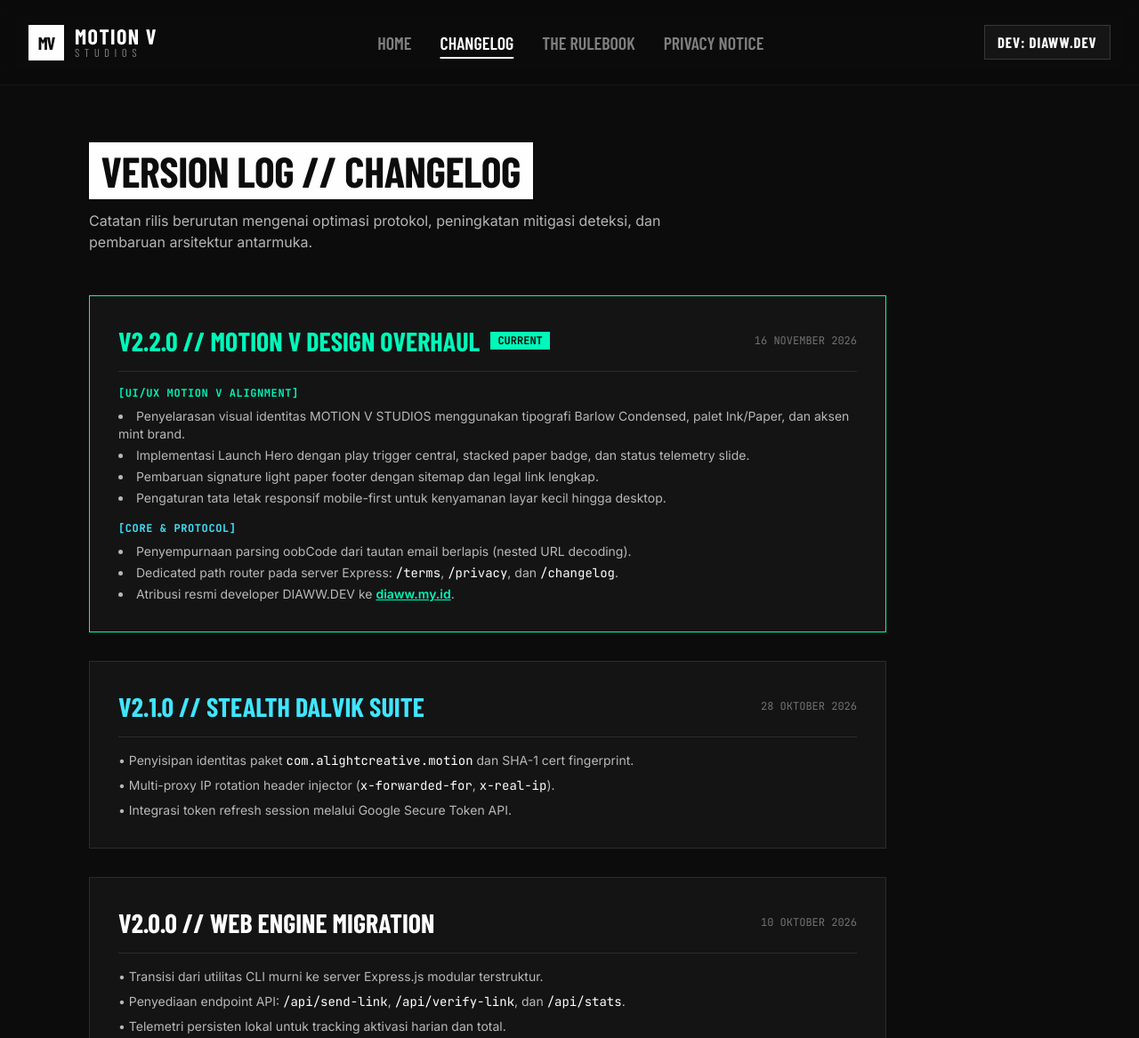
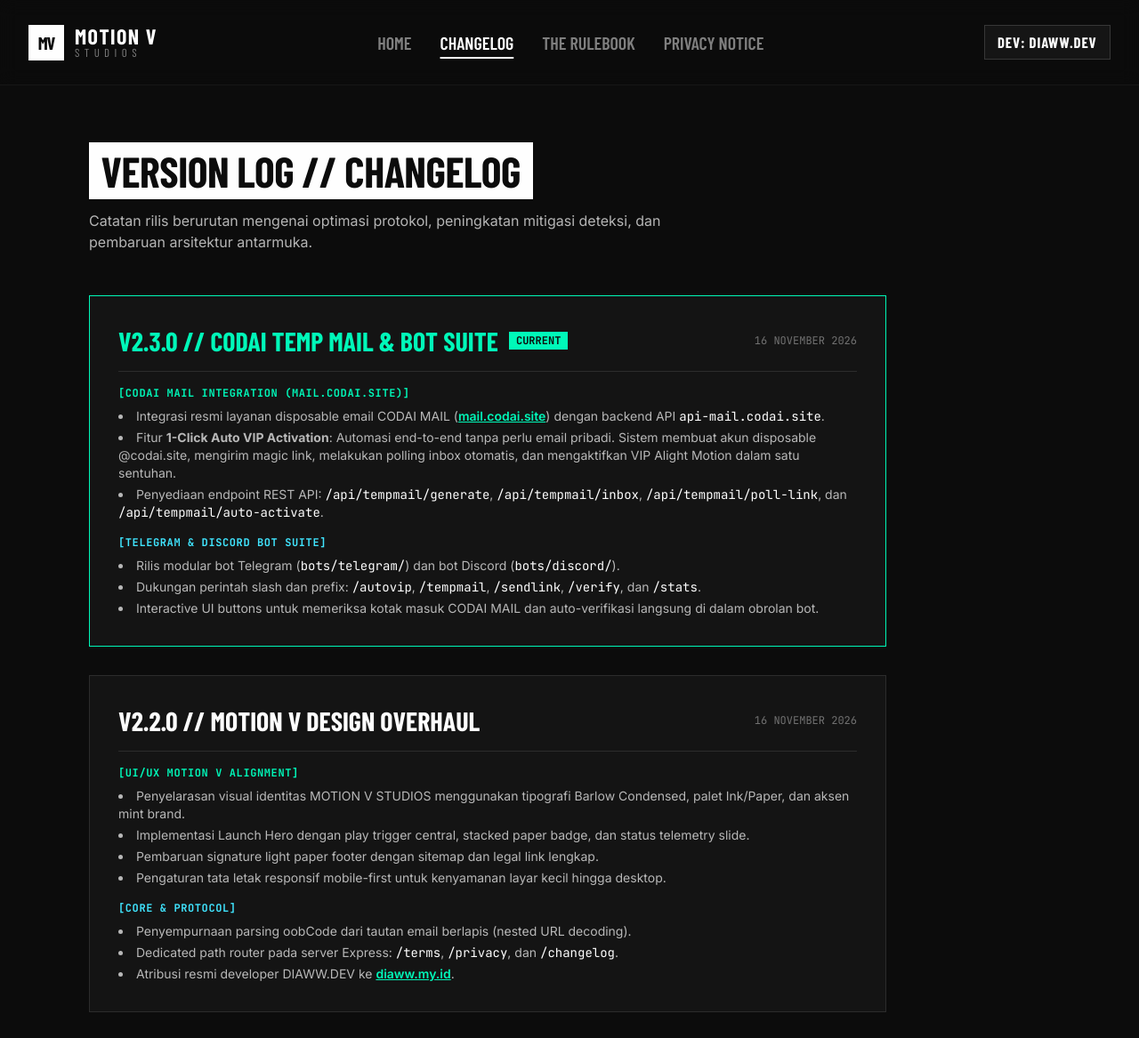
Before and after one commit to diaz1414/AM-reverse, a website: page public/changelog.html in a window 1280 px wide. Shown: the top 1167 px of the page at 89% size. Drawn offline with nearby package versions, Linux system fonts and the light colour scheme; no server answers; a web font is replaced by a local one.

Commit message:
docs: update changelog to v2.3.0 for CODAI MAIL and bot suite

```diff
--- a/public/changelog.html
+++ b/public/changelog.html
@@ -111,12 +111,40 @@
     <!-- Timeline Entries -->
     <div class="space-y-8 max-w-4xl">
 
-      <!-- v2.2.0 -->
+      <!-- v2.3.0 -->
       <article class="bg-shade-800 border border-brand p-6 sm:p-8">
         <div class="flex flex-wrap items-center justify-between gap-3 pb-4 border-b border-white/10 mb-4">
           <div class="flex items-center gap-3">
-            <span class="text-2xl sm:text-3xl font-extrabold uppercase text-brand">v2.2.0 // MOTION V DESIGN OVERHAUL</span>
+            <span class="text-2xl sm:text-3xl font-extrabold uppercase text-brand">v2.3.0 // CODAI TEMP MAIL & BOT SUITE</span>
             <span class="text-xs font-mono px-2 py-0.5 bg-brand text-ink font-bold">CURRENT</span>
+          </div>
+          <span class="text-xs font-mono text-paper/40">16 NOVEMBER 2026</span>
+        </div>
+        <div class="space-y-4 font-sans text-xs sm:text-sm text-paper/80 leading-relaxed">
+          <div>
+            <h2 class="text-xs font-mono font-bold uppercase tracking-wider text-brand mb-2">[CODAI MAIL INTEGRATION (mail.codai.site)]</h2>
+            <ul class="list-disc list-inside space-y-1 text-paper/70">
+              <li>Integrasi resmi layanan disposable email CODAI MAIL (<a href="https://mail.codai.site/" target="_blank" rel="noopener noreferrer" class="text-brand underline font-semibold">mail.codai.site</a>) dengan backend API <code class="text-paper font-mono">api-mail.codai.site</code>.</li>
+              <li>Fitur <strong>1-Click Auto VIP Activation</strong>: Automasi end-to-end tanpa perlu email pribadi. Sistem membuat akun disposable @codai.site, mengirim magic link, melakukan polling inbox otomatis, dan mengaktifkan VIP Alight Motion dalam satu sentuhan.</li>
+              <li>Penyediaan endpoint REST API: <code class="text-paper font-mono">/api/tempmail/generate</code>, <code class="text-paper font-mono">/api/tempmail/inbox</code>, <code class="text-paper font-mono">/api/tempmail/poll-link</code>, dan <code class="text-paper font-mono">/api/tempmail/auto-activate</code>.</li>
+            </ul>
+          </div>
+          <div>
+            <h2 class="text-xs font-mono font-bold uppercase tracking-wider text-brand-2 mb-2">[TELEGRAM & DISCORD BOT SUITE]</h2>
+            <ul class="list-disc list-inside space-y-1 text-paper/70">
+              <li>Rilis modular bot Telegram (<code class="text-paper font-mono">bots/telegram/</code>) dan bot Discord (<code class="text-paper font-mono">bots/discord/</code>).</li>
+              <li>Dukungan perintah slash dan prefix: <code class="text-paper font-mono">/autovip</code>, <code class="text-paper font-mono">/tempmail</code>, <code class="text-paper font-mono">/sendlink</code>, <code class="text-paper font-mono">/verify</code>, dan <code class="text-paper font-mono">/stats</code>.</li>
+              <li>Interactive UI buttons untuk memeriksa kotak masuk CODAI MAIL dan auto-verifikasi langsung di dalam obrolan bot.</li>
+            </ul>
+          </div>
+        </div>
+      </article>
+
+      <!-- v2.2.0 -->
+      <article class="bg-shade-800 border border-white/10 p-6 sm:p-8">
+        <div class="flex flex-wrap items-center justify-between gap-3 pb-4 border-b border-white/10 mb-4">
+          <div class="flex items-center gap-3">
+            <span class="text-2xl sm:text-3xl font-extrabold uppercase text-paper">v2.2.0 // MOTION V DESIGN OVERHAUL</span>
           </div>
           <span class="text-xs font-mono text-paper/40">16 NOVEMBER 2026</span>
         </div>
```
